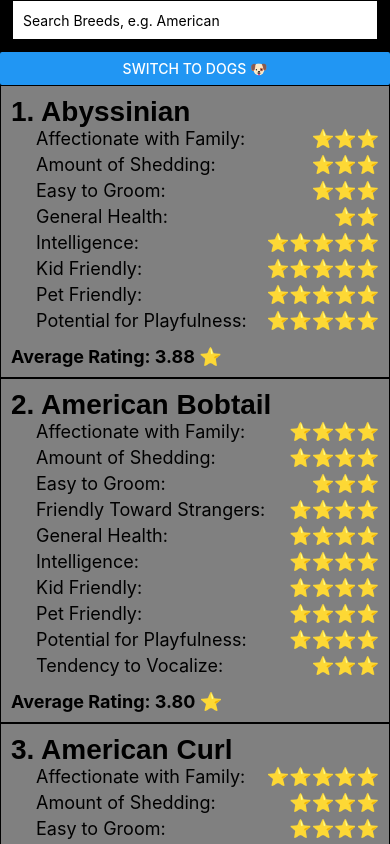
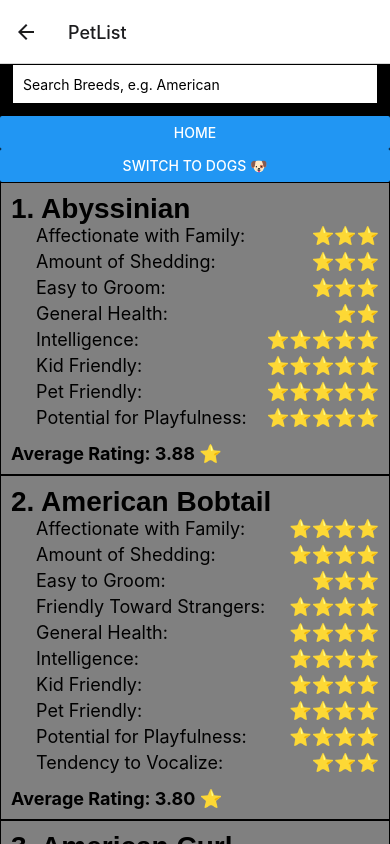
Before and after one commit to scottzyang/by-breed, a React Native app: screen /PetList in a window 390 px wide. Shown: the top 844 px of the page. Built offline with nearby package versions, Linux system fonts and the light colour scheme.

Commit message:
Add home page component

```diff
--- a/App.js
+++ b/App.js
@@ -1,39 +1,21 @@
-import { StatusBar } from 'expo-status-bar';
-import { StyleSheet, Text, FlatList, SafeAreaView, KeyboardAvoidingView, TextInput, Button } from 'react-native';
+import PetList from './PetList';
+import * as React from 'react';
+import { View, Text } from 'react-native';
 import { NavigationContainer } from '@react-navigation/native';
 import { createStackNavigator } from '@react-navigation/stack';
-import { cats, dogs, petTypes } from './breeds';
-import { useState } from 'react';
-import PetList from './PetList';
+import Home from './Home';
+
+const Stack = createStackNavigator();
 
 export default function App() {
 
 
   return (
-    <SafeAreaView style={styles.container}>
-      <PetList cats={cats} dogs={dogs}/>
-    </SafeAreaView>
+    <NavigationContainer>
+      <Stack.Navigator>
+        <Stack.Screen name="Home" component={Home} />
+        <Stack.Screen name="PetList" component={PetList} />
+      </Stack.Navigator>
+    </NavigationContainer>
   );
 }
-
-const styles = StyleSheet.create({
-  listContainer: {
-    width: '100%',
-  },
-  container: {
-    flex: 1,
-    backgroundColor: '#000',
-    alignItems: 'center',
-  },
-  flatListContent: {
-    width: '100%',
-  },
-  input: {
-    backgroundColor: '#fff',
-    height: 40,
-    margin: 12,
-    borderWidth: 1,
-    padding: 10,
-    marginTop: 0, // Add top margin to adjust position
-  },
-});
--- a/Home.js
+++ b/Home.js
@@ -1,18 +1,41 @@
 import React from "react";
-import { Text, StyleSheet, View } from "react-native";
+import { Text, StyleSheet, View, TouchableOpacity } from "react-native";
 
-export default function Home() {
-  return(
+export default function Home({ navigation }) {
+  return (
     <View style={styles.container}>
-      <Text>Hello</Text>
+      <Text style={styles.title}>Welcome</Text>
+      <TouchableOpacity
+        style={styles.button}
+        onPress={() => navigation.navigate("PetList")}
+      >
+        <Text style={styles.buttonText}>Show Me Animals</Text>
+      </TouchableOpacity>
     </View>
-  )
+  );
 }
 
 const styles = StyleSheet.create({
   container: {
-    padding: 10,
-    margin: 1,
-    backgroundColor: "red"
+    flex: 1,
+    backgroundColor: "#000",
+    alignItems: "center",
+    justifyContent: "center",
   },
-})
+  title: {
+    fontSize: 32,
+    fontWeight: "bold",
+    color: "#fff",
+    marginBottom: 20,
+  },
+  button: {
+    backgroundColor: "#fff",
+    paddingVertical: 10,
+    paddingHorizontal: 20,
+    borderRadius: 5,
+  },
+  buttonText: {
+    color: "#000",
+    fontWeight: "bold",
+  },
+});
--- a/PetList.js
+++ b/PetList.js
@@ -1,69 +1,102 @@
-import { StyleSheet, Text, FlatList, SafeAreaView, KeyboardAvoidingView, TextInput, Button } from 'react-native';
-import Item from './Item';
-import { useState } from 'react';
+import {
+  StyleSheet,
+  Text,
+  FlatList,
+  SafeAreaView,
+  KeyboardAvoidingView,
+  TextInput,
+  Button,
+} from "react-native";
+import Item from "./Item";
+import { useState } from "react";
+import { cats, dogs, petTypes } from "./breeds";
 
-
-export default function PetList(props) {
-  const {cats, dogs} = props
-  const [searchTerm, setSearchTerm] = useState(null)
-  const [currentAnimal, setCurrentAnimal] = useState("cats")
+export default function PetList({ navigation }) {
+  const [searchTerm, setSearchTerm] = useState(null);
+  const [currentAnimal, setCurrentAnimal] = useState("cats");
 
   const searchTermUpdate = (text) => {
-    console.log("updating search term")
-    setSearchTerm(text)
-  }
+    console.log("updating search term");
+    setSearchTerm(text);
+  };
 
   const searchResults = (data, searchTerm) => {
-    console.log("Outputting search results")
+    console.log("Outputting search results");
     if (!searchTerm) {
-      return data
+      return data;
     }
     // filter data based on search term
     const searchResults = data.filter((item) => {
-      return item.breed.toLowerCase().includes(searchTerm.toLowerCase())
-    })
+      return item.breed.toLowerCase().includes(searchTerm.toLowerCase());
+    });
     if (searchResults.length > 0) {
-      return searchResults
+      return searchResults;
     }
-  }
+  };
 
   const switchAnimals = (currentAnimal) => {
-    switch(currentAnimal) {
+    switch (currentAnimal) {
       case "cats":
         // code block
-        setCurrentAnimal("dogs")
-        console.log(currentAnimal)
+        setCurrentAnimal("dogs");
+        console.log(currentAnimal);
         break;
       case "dogs":
         // code block
-        setCurrentAnimal("cats")
-        console.log(currentAnimal)
+        setCurrentAnimal("cats");
+        console.log(currentAnimal);
         break;
     }
-  }
+  };
 
-  return(
-    <KeyboardAvoidingView style={styles.listContainer}>
-      <TextInput style={styles.input} placeholder="Search Breeds, e.g. American" onChangeText={text => searchTermUpdate(text)}></TextInput>
-      <Button title={`Switch to ${currentAnimal === 'cats' ? 'Dogs 🐶' : 'Cats 🐱'}`}onPress={() => switchAnimals(currentAnimal)}></Button>
-      <FlatList style={styles.flatListContent}
-        data={searchResults(currentAnimal === 'cats' ? cats : dogs, searchTerm)}
-        renderItem={({ item, index }) => <Item data={item} index={index}/>}
-        keyExtractor={(item, index) => index.toString()}
-      />
-    </KeyboardAvoidingView>
-  )
+  return (
+    <SafeAreaView style={styles.container}>
+      <KeyboardAvoidingView style={styles.listContainer}>
+        <TextInput
+          style={styles.input}
+          placeholder="Search Breeds, e.g. American"
+          onChangeText={(text) => searchTermUpdate(text)}
+        ></TextInput>
+        <Button
+          title="Home"
+          onPress={() => {
+            navigation.navigate("Home");
+          }}
+        />
+        <Button
+          title={`Switch to ${
+            currentAnimal === "cats" ? "Dogs 🐶" : "Cats 🐱"
+          }`}
+          onPress={() => switchAnimals(currentAnimal)}
+        ></Button>
+        <FlatList
+          style={styles.flatListContent}
+          data={searchResults(
+            currentAnimal === "cats" ? cats : dogs,
+            searchTerm
+          )}
+          renderItem={({ item, index }) => <Item data={item} index={index} />}
+          keyExtractor={(item, index) => index.toString()}
+        />
+      </KeyboardAvoidingView>
+    </SafeAreaView>
+  );
 }
 
 const styles = StyleSheet.create({
   listContainer: {
-    width: '100%',
+    width: "100%",
   },
   flatListContent: {
-    width: '100%',
+    width: "100%",
+  },
+  container: {
+    flex: 1,
+    backgroundColor: "#000",
+    alignItems: "center",
   },
   input: {
-    backgroundColor: '#fff',
+    backgroundColor: "#fff",
     height: 40,
     margin: 12,
     borderWidth: 1,
```
